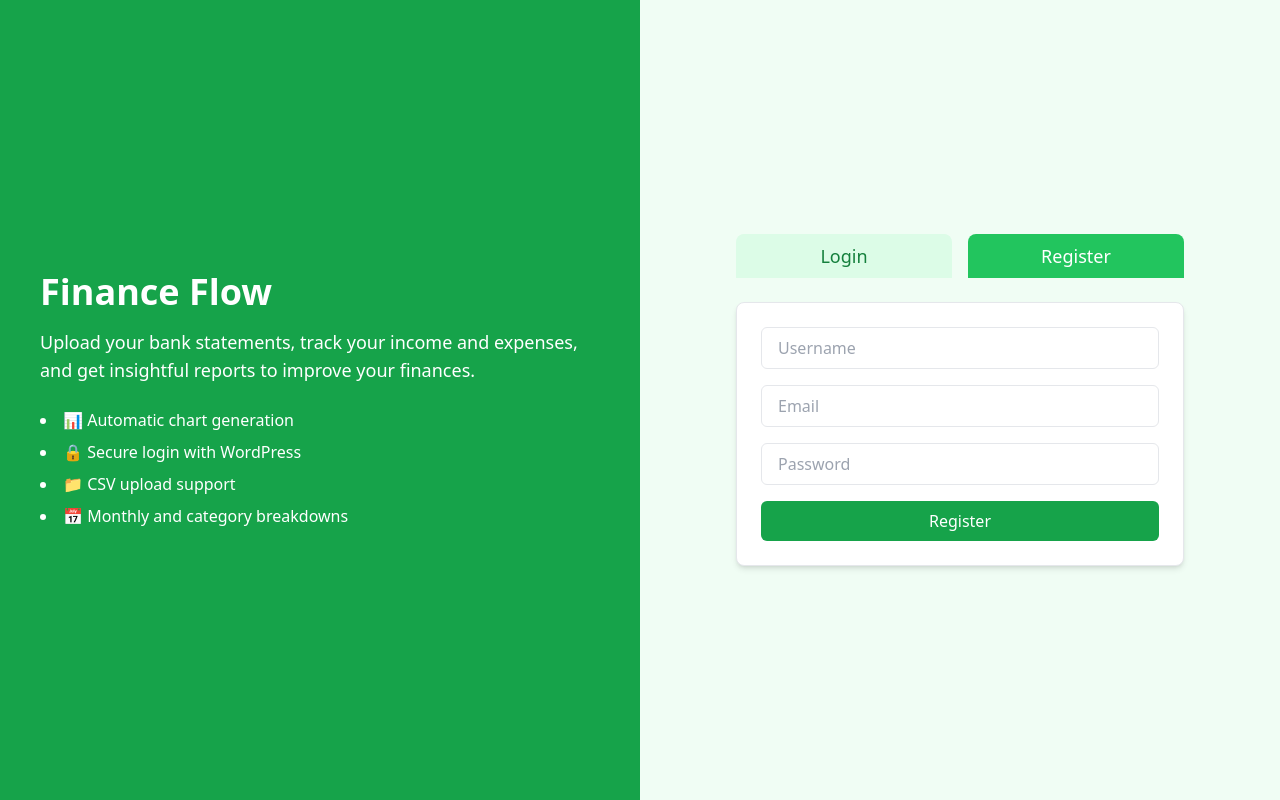
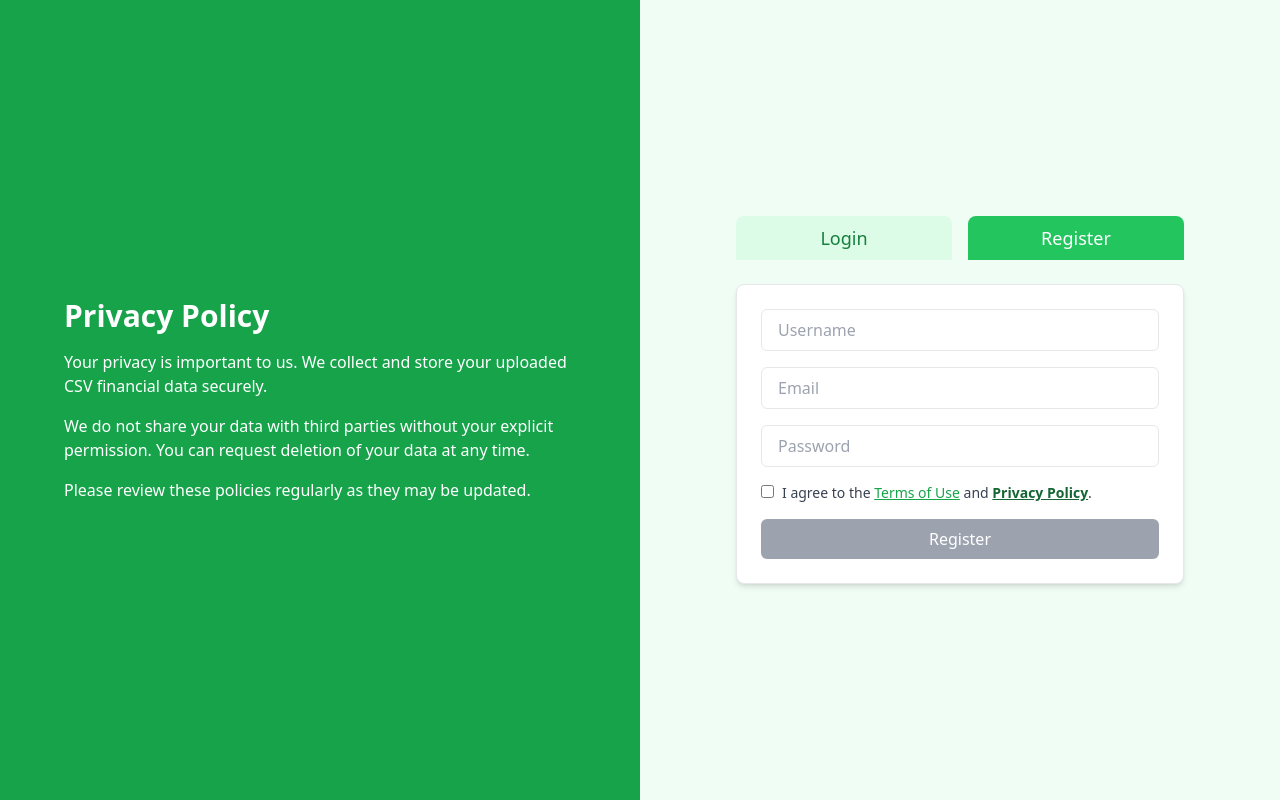
Before and after one commit to deanwiebe/finance-flow, a React (Vite) app: page /privacy-policy in a window 1280 px wide. Both pictures are taken after a click on the button "Register". Built offline with nearby package versions, Linux system fonts and the light colour scheme.

Commit message:
added terms of service and privacy policy to registration

```diff
--- a/package.json
+++ b/package.json
@@ -25,7 +25,7 @@
     "@eslint/js": "^9.25.0",
     "@types/react": "^19.1.2",
     "@types/react-dom": "^19.1.2",
-    "@vitejs/plugin-react": "^4.4.1",
+    "@vitejs/plugin-react": "^4.5.0",
     "autoprefixer": "^10.4.21",
     "eslint": "^9.25.0",
     "eslint-plugin-react-hooks": "^5.2.0",
--- a/src/pages/Login.jsx
+++ b/src/pages/Login.jsx
@@ -1,16 +1,39 @@
 import React, { useState } from 'react';
+import { Link, Routes, Route, useLocation } from 'react-router-dom';
+import TermsOfUse from './TermsOfUse';
+import PrivacyPolicy from './PrivacyPolicy';
+
+
 
 const Login = () => {
   const [isLogin, setIsLogin] = useState(true);
   const [form, setForm] = useState({ username: '', password: '', email: '' });
   const [error, setError] = useState('');
+  const [agreed, setAgreed] = useState(false);
+  const location = useLocation();
+
+  const linkStyle = (path) => {
+    return location.pathname === path
+      ? 'text-green-800 underline font-bold'
+      : 'text-green-600 underline';
+  };
 
   const handleInputChange = (e) => {
     setForm({ ...form, [e.target.name]: e.target.value });
   };
 
+  const handleCheckboxChange = (e) => {
+    setAgreed(e.target.checked);
+  };
+
   const handleSubmit = async (e) => {
     e.preventDefault();
+
+if (!isLogin && !agreed) {
+  setError('You must agree to the Terms of Use and Privacy Policy to continue.');
+  return;
+}
+
     const endpoint = isLogin
       ? '/wp-json/finance-flow/v1/login'
       : '/wp-json/finance-flow/v1/register';
@@ -24,9 +47,7 @@ const Login = () => {
     try {
       const res = await fetch(endpoint, {
         method: 'POST',
-        headers: {
-          'Content-Type': 'application/json',
-        },
+        headers: { 'Content-Type': 'application/json' },
         body: JSON.stringify(payload),
       });
 
@@ -41,10 +62,20 @@ const Login = () => {
     }
   };
 
+  // Show terms or privacy content in left panel if on those routes
+  const showTerms = location.pathname === '/terms-of-use';
+  const showPrivacy = location.pathname === '/privacy-policy';
+
   return (
     <div className="flex flex-col md:flex-row h-screen bg-green-50 text-gray-800">
       {/* Left Panel */}
-      <div className="w-full md:w-1/2 bg-green-600 text-white p-10 flex flex-col justify-center">
+      <div className="w-full md:w-1/2 bg-green-600 text-white p-10 flex flex-col justify-center overflow-auto">
+        {showTerms ? (
+          <TermsOfUse />
+        ) : showPrivacy ? (
+          <PrivacyPolicy />
+        ) : (
+          <>
             <h1 className="text-4xl font-bold mb-4">Finance Flow</h1>
             <p className="text-lg mb-6">
               Upload your bank statements, track your income and expenses, and get insightful reports to improve your finances.
@@ -55,6 +86,8 @@ const Login = () => {
               <li>📁 CSV upload support</li>
               <li>📅 Monthly and category breakdowns</li>
             </ul>
+          </>
+        )}
       </div>
 
       {/* Right Panel */}
@@ -113,17 +146,48 @@ const Login = () => {
     className="w-full px-4 py-2 border rounded-md focus:outline-none focus:ring-2 focus:ring-green-500"
   />
 
+  {/* Agreement Checkbox and Links — Registration only */}
+  {!isLogin && (
+    <label className="block text-sm text-gray-700">
+      <input
+        type="checkbox"
+        checked={agreed}
+        onChange={handleCheckboxChange}
+        className="mr-2"
+      />
+      I agree to the{' '}
+      <Link to="/terms-of-use" className={linkStyle('/terms-of-use')}>
+        Terms of Use
+      </Link>{' '}
+      and{' '}
+      <Link to="/privacy-policy" className={linkStyle('/privacy-policy')}>
+        Privacy Policy
+      </Link>
+      .
+    </label>
+  )}
+
   {error && <p className="text-red-600">{error}</p>}
 
   <button
     type="submit"
-              className="w-full bg-green-600 text-white py-2 rounded-md hover:bg-green-700 transition"
+    className={`w-full py-2 rounded-md text-white ${
+      agreed || isLogin ? 'bg-green-600 hover:bg-green-700' : 'bg-gray-400 cursor-not-allowed'
+    }`}
+    disabled={!agreed && !isLogin}
   >
     {isLogin ? 'Login' : 'Register'}
   </button>
 </form>
+
         </div>
       </div>
+
+      {/* Routes to render Terms and Privacy pages in right panel if needed */}
+      <Routes>
+        <Route path="/terms-of-use" element={<></>} />
+        <Route path="/privacy-policy" element={<></>} />
+      </Routes>
     </div>
   );
 };
--- /dev/null
+++ b/src/pages/PrivacyPolicy.jsx
@@ -0,0 +1,19 @@
+// src/pages/PrivacyPolicy.jsx
+import React from 'react';
+
+export default function PrivacyPolicy() {
+  return (
+    <div className="max-w-3xl mx-auto p-6">
+      <h1 className="text-3xl font-bold mb-4">Privacy Policy</h1>
+      <p>
+        Your privacy is important to us. We collect and store your uploaded CSV financial data securely.
+      </p>
+      <p className="my-4">
+        We do not share your data with third parties without your explicit permission. You can request deletion of your data at any time.
+      </p>
+      <p>
+        Please review these policies regularly as they may be updated.
+      </p>
+    </div>
+  );
+}
--- /dev/null
+++ b/src/pages/TermsOfUse.jsx
@@ -0,0 +1,23 @@
+// src/pages/TermsOfUse.jsx
+import React from 'react';
+
+export default function TermsOfUse() {
+  return (
+    <div className="max-w-3xl mx-auto p-6">
+      <h1 className="text-3xl font-bold mb-4">Terms of Use</h1>
+      <p>
+        Welcome to Finance Flow. By using this service, you agree to the following terms:
+      </p>
+      <ul className="list-disc list-inside my-4">
+        <li>We store your financial data from uploaded CSV files in our secure database.</li>
+        <li>Please do not upload CSV files containing account numbers or other sensitive information.</li>
+        <li>Finance Flow is for educational and personal budgeting purposes only.</li>
+        <li>We do not share your data with third parties without your consent.</li>
+        <li>Use the service at your own discretion.</li>
+      </ul>
+      <p>
+        For more details, please contact support.
+      </p>
+    </div>
+  );
+}
```
Also changed, not shown: 2 other files (tests, documents, lock files or other folders). Lines whose indentation alone changed are shown as unchanged.
